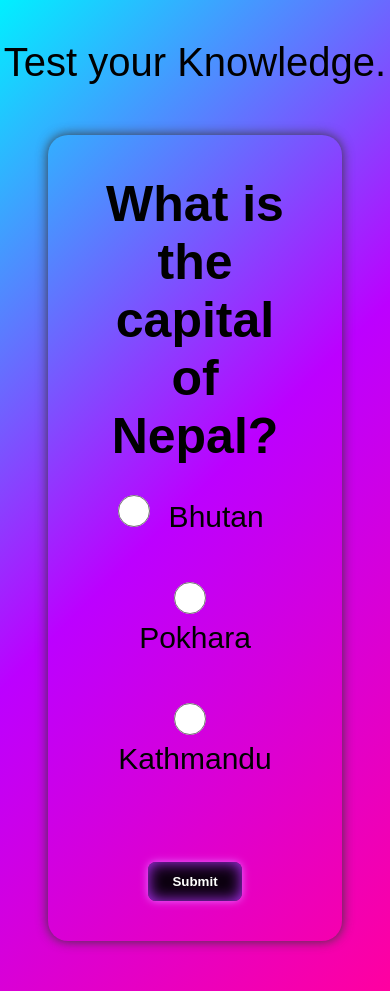
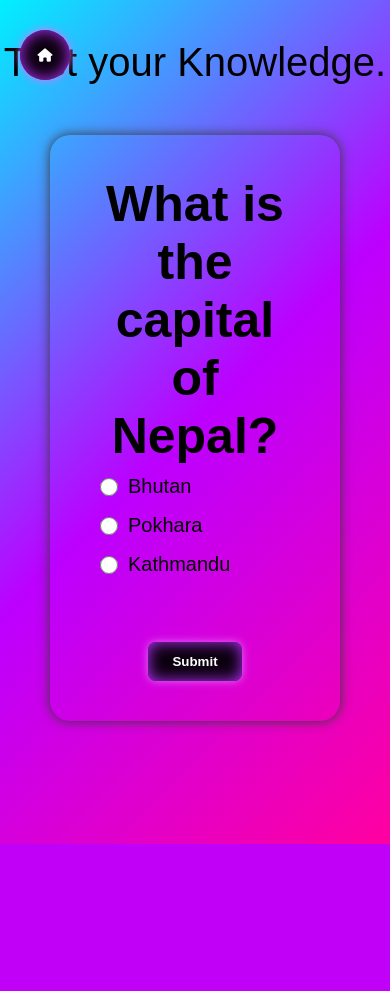
Before and after one commit to KritishmaPradhan/QuizMania--A-stop-for-Trivia-lover, a Django app: page /quizplay in a window 390 px wide. After the commit the page ends 844 px from the top, so only its background shows below. Run offline with Django 5.2, Linux system fonts and the light colour scheme; data comes from the database, SQL or seed files in the repository; both versions use the stored data as it was after the commit.

Commit message:
home button and responsiveness added

```diff
--- a/quizapp/views.py
+++ b/quizapp/views.py
@@ -27,10 +27,6 @@ def quizplay(request):
     q_index = request.session['q_index']
     questions = QuizQuestion.objects.all()
 
-    # If all questions finished
-    if q_index >= len(questions):
-        return render(request, 'quizplay.html', {"error" : "End Game"})
-
     current_question = questions[q_index]
     error1 = ""
 
--- a/static/quizplay.css
+++ b/static/quizplay.css
@@ -14,44 +14,56 @@ body {
     padding-top: 40px;
     text-align: center;
 }
-p{
+
+p {
     font-size: 40px;
 }
-h2{
+
+h2 {
     font-size: 50px;
 }
-.quizContainer{
+
+.quizContainer {
     display: flex;
     align-items: center;
     justify-content: center;
     margin: 50px;
     padding: 40px;
     box-shadow: 0 0 12px rgb(56, 56, 56);
-    border-radius:20px;
+    border-radius: 20px;
     text-align: center;
 }
-.answerContainer{
+.answerContainer {
     display: flex;
-    flex-wrap: wrap;
+    flex-direction: column;
+    width: 100%;
+    gap: 1.5rem;
+    font-size: 24px;
     margin: 30px;
-    gap: 3rem;
-    font-size: 30px;
 }
+
+.answerContainer label {
+    display: flex;
+    align-items: center;
+    gap: 10px;
+    width: 100%;
+    flex-wrap: nowrap;
+}
+
 .radio-custom {
-    width: 32px;
-    height: 32px;
+    width: 28px;
+    height: 28px;
     border: 3px solid #0c0010;
     border-radius: 50%;
-    margin-right: 10px;
     cursor: pointer;
-    position: relative;
 }
-.radio-custom:hover{
+
+.radio-custom:hover {
     box-shadow: 0 0 8px #E86BFF,
-              0 0 15px #B630FF inset;;
+                0 0 15px #B630FF inset;
 }
-.submit{
-  background: #0c0010;                 /* Dark purple/black background */
+.submit, .homebtn{
+  background: #0c0010;
   color: white;
   border: none;
   padding: 12px 24px;
@@ -62,7 +74,28 @@ h2{
   transition: 0.25s ease;
   margin-top: 20px;
 }
-.submit:hover {
+.submit:hover, .homebtn:hover {
     box-shadow: 0 0 35px #7A00FF;
     transform: scale(1.06);
 }
+#homebtnid{
+    position: absolute;
+    top:10px;
+    left:20px;
+    width: 50px;
+    height: 50px;
+    border-radius: 50%;
+    padding: 10px;
+}
+@media (max-width: 480px) {
+    .answerContainer {
+        gap: 1rem;
+        font-size: 20px;
+        margin: 10px;
+    }
+
+    .radio-custom {
+        width: 18px;
+        height: 18px;
+    }
+}
--- a/templates/quizplay.html
+++ b/templates/quizplay.html
@@ -4,9 +4,13 @@
     <meta charset="UTF-8">
     <meta name="viewport" content="width=device-width, initial-scale=1.0">
     <title>Quiz Play</title>
-    <link rel = " stylesheet" href = "static/quizplay.css">
+    <link rel = " stylesheet" href = 'static/quizplay.css'>
+    <link rel="stylesheet" href="https://cdnjs.cloudflare.com/ajax/libs/font-awesome/6.5.0/css/all.min.css">
 </head>
 <body>
+    <a href = "{% url 'index' %}">
+        <button class="homebtn" id = "homebtnid"><i class="fa fa-home"></i></button>
+    </a>
     <p>Test your Knowledge.</p>
     <div class="quizContainer">
         <form action="quizplay" method="POST">
@@ -31,7 +35,6 @@
             <br><br>
             <button class = "submit" type="submit">Submit</button>
         </form>
-        {{error}}
     </div>
     {{errormsg}}
 </body>
```
Also changed, not shown: db.sqlite3.
